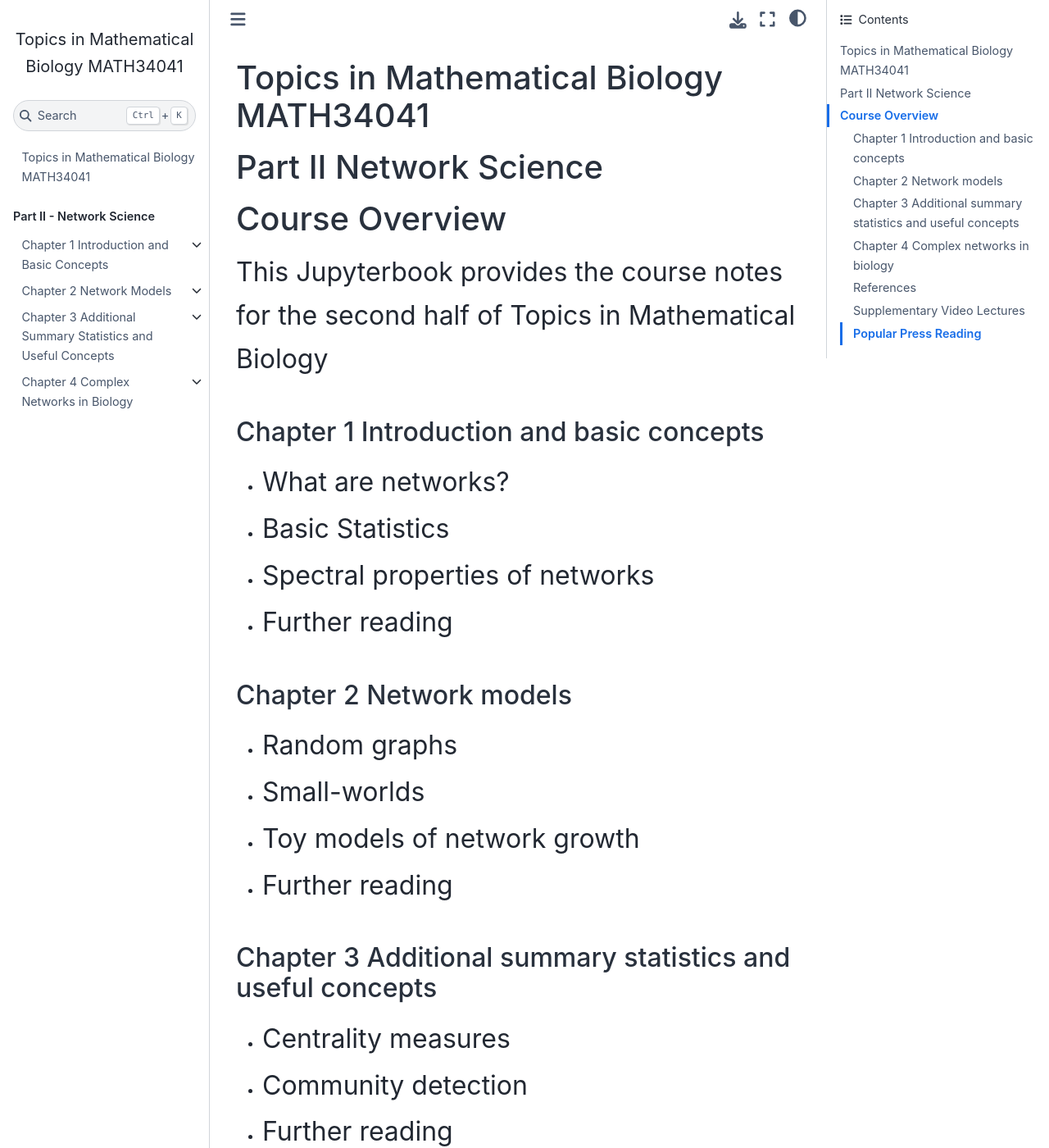
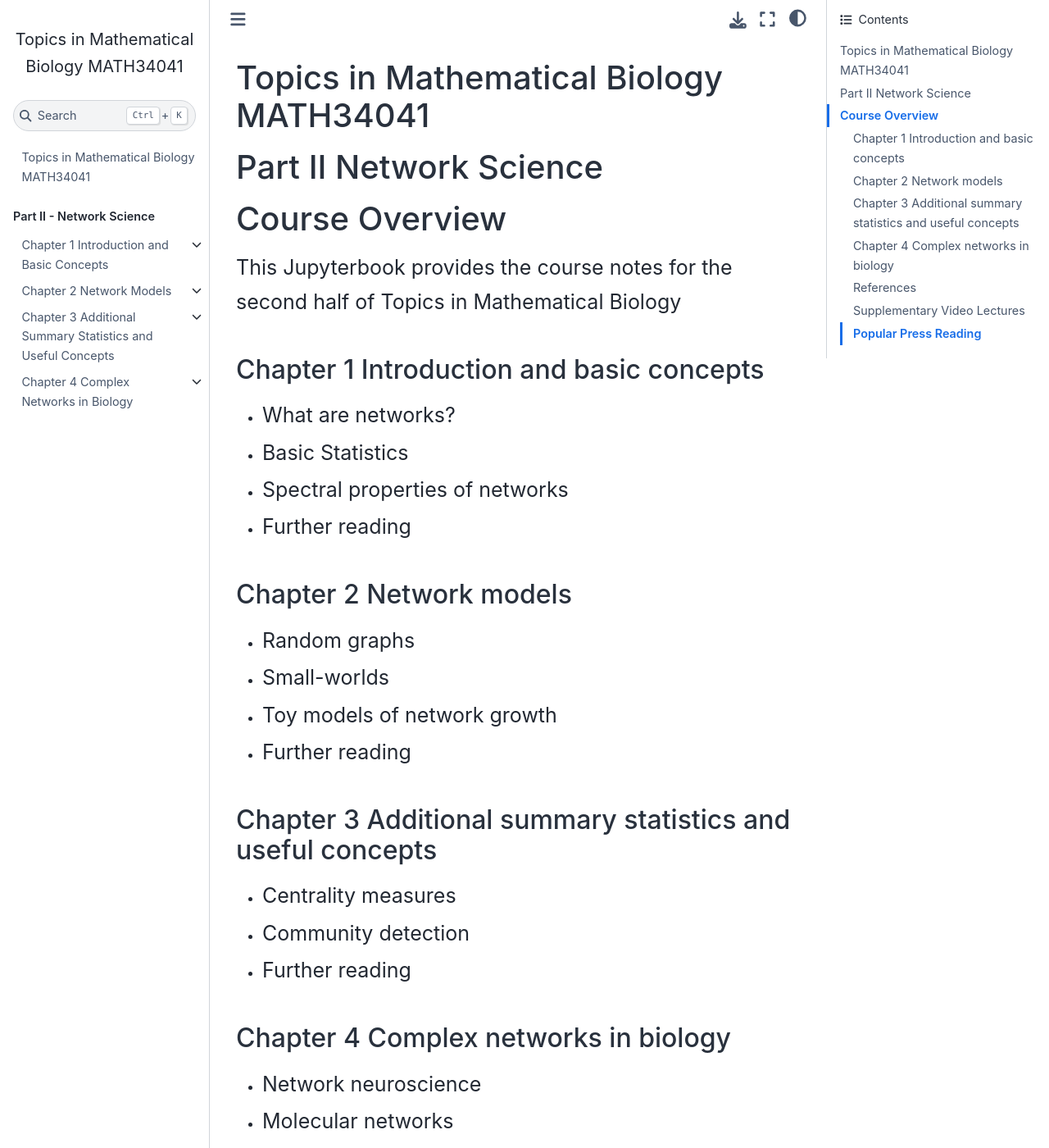
Before and after one commit to jjcrofts77/TMB-MATH34041, a Jupyter Book: the page built from README.md, in a window 1280 px wide and 1400 px high. Shown: the whole window at 82% size. Built offline with Jupyter Book 1.0.4 settings and Sphinx 7.4.7 and the Sphinx Book theme 1.1.4, drawn with Linux system fonts in a browser that asks for light colours.

Commit message:
Update myfonts.css

```diff
--- a/_static/myfonts.css
+++ b/_static/myfonts.css
@@ -1,4 +1,4 @@
 
 p {
-  font-size: 2em;
+  font-size: 25px;
 }
```
